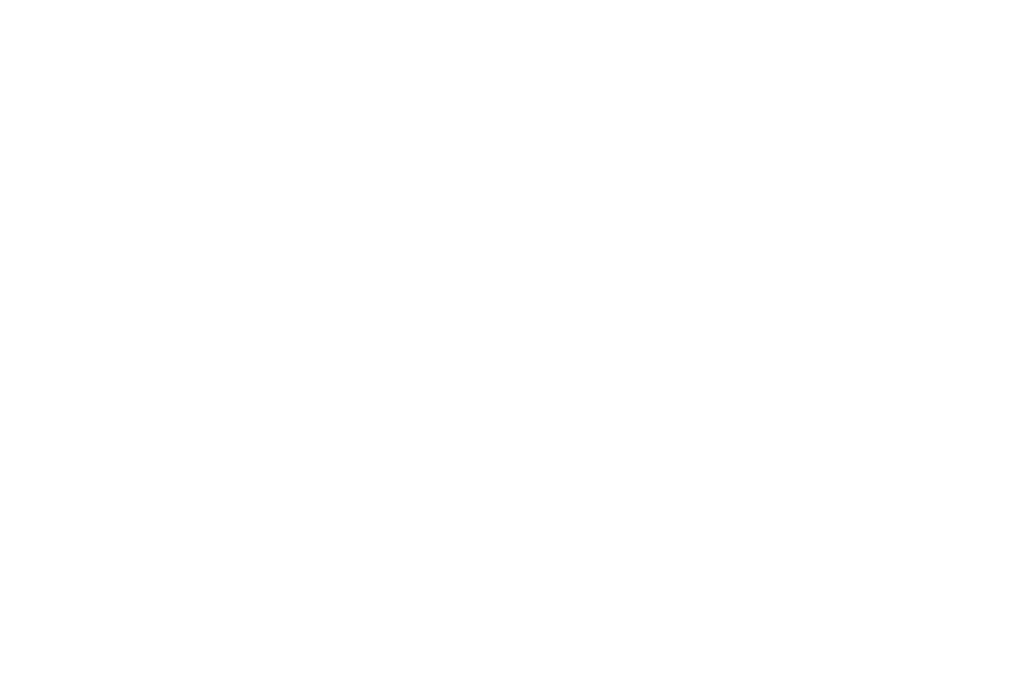
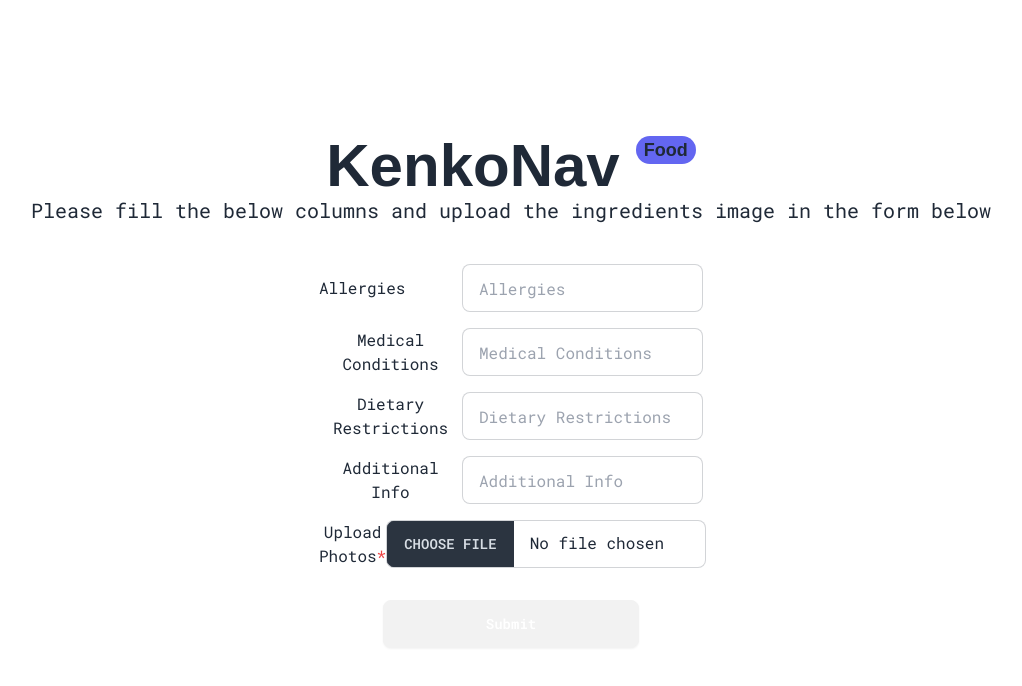
Before and after one commit to nikhilsharma26500/KenkoNav, a React (Vite) app: page /food in a window 1280 px wide. Before the commit this address had no page. Shown: the top 686 px of the page, without its empty margins (129-1151 px from the left). Built offline with nearby package versions, Linux system fonts and the light colour scheme; a web font is replaced by a local one.

Commit message:
minor route change

```diff
--- a/src/main.tsx
+++ b/src/main.tsx
@@ -21,10 +21,8 @@ createRoot(document.getElementById('root')!).render(
       <Routes>
         {/* <Route path="/" element={<Navigate to="/waitlist"/>}/> */}
         <Route path='/' element={<App />} />
-        {/* <Route path="/food" element={<Food />} />
-        <Route path="/cosmetics" element={<Cosmetics />} /> */}
-        <Route path="/demo/food" element={<Food />} />
-        <Route path="/demo/cosmetics" element={<Cosmetics />} />
+        <Route path="/food" element={<Food />} />
+        <Route path="/cosmetics" element={<Cosmetics />} />
         <Route path="/waitlist" element={<Waitlist />} />
         <Route path='/main_waitlist' element={<WaitlistMain/>} />
       </Routes>
```
